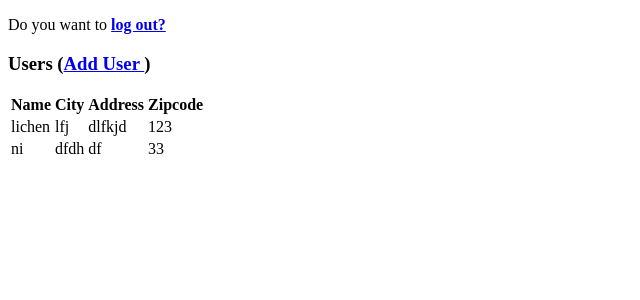
After one commit to dalide/Sundaymeeting, a Flask app: page /dashboard in a window 1280 px wide. The commit adds this page. Shown: the top 300 px of the page, without its empty margins (0-640 px from the left). Run offline with Flask 2, Linux system fonts and the light colour scheme; data comes from the database, SQL or seed files in the repository; both versions use the stored data as it was after the commit.

Commit message:
add simplesignup and login and dashboard pages

```diff
--- a/app.py
+++ b/app.py
@@ -1,10 +1,29 @@
-from flask import Flask, flash, redirect, render_template, request, session, abort
+from flask import Flask, flash, redirect, render_template, request, session, abort, url_for
 from random import randint
+from flask_sqlalchemy import SQLAlchemy
 import os
 
 image_folder = os.path.join('static', 'images')
 
 app = Flask(__name__)
+app.config['SECRET_KEY'] = 'lichengshuaige'
+app.config['SQLALCHEMY_DATABASE_URI'] = 'sqlite:///users.sqlite3'
+
+db = SQLAlchemy(app)
+
+class users(db.Model):
+	id = db.Column('user_id', db.Integer, primary_key = True)
+	name = db.Column(db.String(100))
+	city = db.Column(db.String(50))
+	addr = db.Column(db.String(200))
+	zipcode = db.Column(db.String(10))
+
+	def __init__(self, name, city, addr, zipcode):
+		self.name = name
+		self.city = city
+		self.addr = addr
+		self.zipcode = zipcode
+
 
 
 @app.route("/")
@@ -12,11 +31,46 @@ def index():
 	filename = os.path.join(image_folder, 'data-scientist.jpg')
 	return render_template('index.html', ds_image = filename)
 
-@app.route('/signuplogin', methods = ['POST','GET'])
-def signuplogin():
-	return render_template('signuplogin.html')
+# @app.route('/signuplogin', methods = ['POST','GET'])
+# def signuplogin():
+# 	return render_template('signuplogin.html')
+@app.route('/dashboard')
+def dashboard():
+	return render_template('dashboard.html', users = users.query.all())
+
+@app.route('/signup', methods = ['GET', 'POST'])
+def signup():
+   if request.method == 'POST':
+      if not request.form['name'] or not request.form['city'] or not request.form['addr']:
+         flash('Please enter all the fields', 'error')
+      else:
+         user = users(request.form['name'], request.form['city'],
+            request.form['addr'], request.form['zipcode'])
+
+         db.session.add(user)
+         db.session.commit()
+
+         flash('Record was successfully added')
+         return redirect(url_for('dashboard'))
+   return render_template('signup.html')
+
+@app.route('/login', methods=['POST','GET'])
+def login():
+	error = None
+
+	if request.method == 'POST':
+		if request.form['username'] !='admin' or request.form['password'] !='admin':
+			error = 'Invalid username or password. Please try again!'
+		else:
+			flash('You were successfully logged in')
+			return redirect(url_for('dashboard'))
+
+	return render_template('login.html', error=error)
+
+
 
 
 
 if __name__ == '__main__':
-    app.run(debug=True)
+	db.create_all()
+	app.run(debug=True)
--- a/requirements.txt
+++ b/requirements.txt
@@ -1,7 +1,9 @@
 click==6.7
 Flask==0.12.2
+Flask-SQLAlchemy==2.3.2
 gunicorn==19.7.1
 itsdangerous==0.24
 Jinja2==2.10
 MarkupSafe==1.0
+SQLAlchemy==1.2.1
 Werkzeug==0.14.1
--- /dev/null
+++ b/templates/dashboard.html
@@ -0,0 +1,45 @@
+<!DOCTYPE html>
+<html>
+<head>
+	<title>Dash Board</title>
+</head>
+<body>
+	{% with messages = get_flashed_messages() %}
+		{% if messages %}
+			<ul>
+				{% for message in messages %}
+				<li>{{message}}</li>
+				{% endfor %}
+			</ul>
+		{% endif %}
+	{% endwith %}
+
+
+	<p>Do you want to <a href="{{url_for('index')}}"><b>log out?</b></a></p>
+
+	<h3>Users (<a href = "{{ url_for('signup') }}">Add User
+         </a>)</h3>
+
+      <table>
+         <thead>
+            <tr>
+               <th>Name</th>
+               <th>City</th>
+               <th>Address</th>
+               <th>Zipcode</th>
+            </tr>
+         </thead>
+
+         <tbody>
+            {% for user in users %}
+               <tr>
+                  <td>{{ user.name }}</td>
+                  <td>{{ user.city }}</td>
+                  <td>{{ user.addr }}</td>
+                  <td>{{ user.zipcode }}</td>
+               </tr>
+            {% endfor %}
+         </tbody>
+      </table>
+</body>
+</html>
--- a/templates/index.html
+++ b/templates/index.html
@@ -67,8 +67,8 @@
     <div class="collapse navbar-collapse" id="myNavbar">
       <ul class="nav navbar-nav navbar-right">
         <li><a href="#">About</a></li>
-        <li><a href="/signuplogin">Sign Up</a></li>
-        <li><a href="#">Log In</a></li>
+        <li><a href="/signup">Sign Up</a></li>
+        <li><a href="/login">Log In</a></li>
       </ul>
     </div>
   </div>
```
Also changed, not shown: createdb.py (added, +8 -0 lines), templates/login.html (added, +25 -0 lines), templates/signup.html (added, +27 -0 lines), users.sqlite3 (added), 2 other files.
